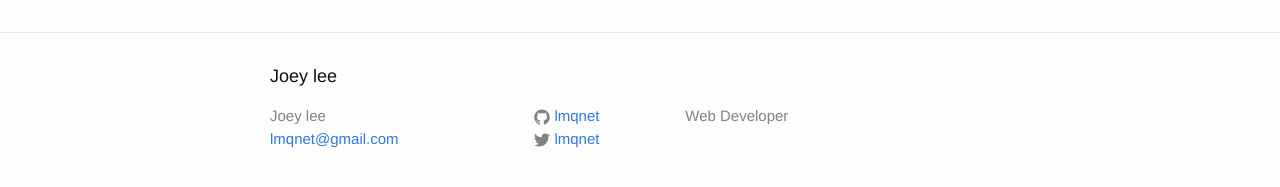
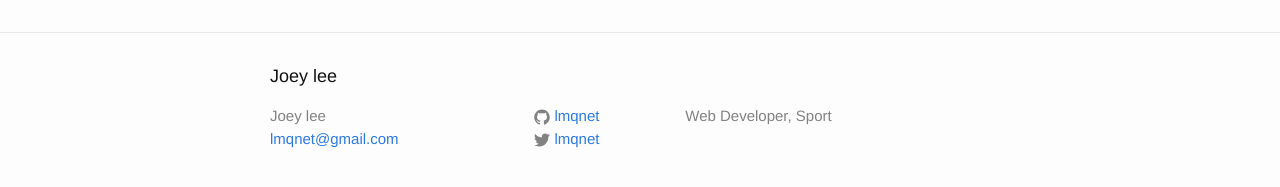
Before and after one commit to lmqnet/lmqnet.github.com, a Jekyll site: the page built from about.md, in a window 1280 px wide. Shown: the part 318-505 px from the top of the page. Built offline with Jekyll 4.4.1, drawn with Linux system fonts in a browser that asks for light colours.

Commit message:
edit config

```diff
--- a/_config.yml
+++ b/_config.yml
@@ -9,7 +9,7 @@
 title: Joey lee
 email: lmqnet@gmail.com
 description: > # this means to ignore newlines until "baseurl:"
-  Web Developer
+  Web Developer, Sport
 baseurl: "" # the subpath of your site, e.g. /blog
 url: "http://lmqnet.github.io" # the base hostname & protocol for your site
 twitter_username: lmqnet
```
